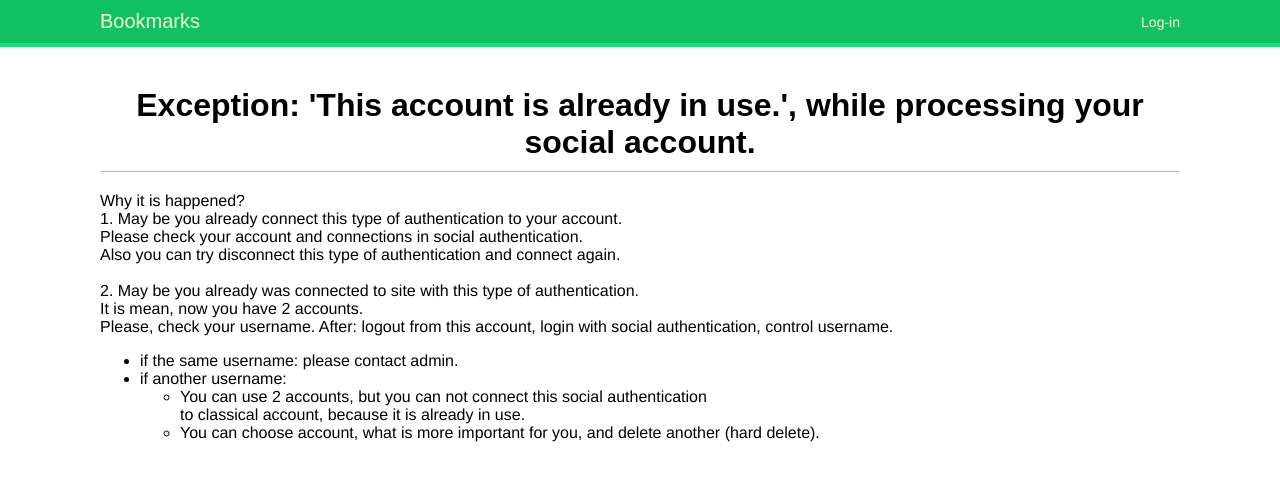
After one commit to smaffy/bookmarks, a Django app: page /account/helpAuthAlreadyAssociated/ in a window 1280 px wide. The commit adds this page. Shown: the top 487 px of the page. Run offline with Django 3.2, Linux system fonts and the light colour scheme; some web fonts are replaced.

Commit message:
4. MySocialAuthExceptionMiddleware. AuthAlreadyAssociated (ne otvalivaetsja ostalnoe)

```diff
--- a/account/urls.py
+++ b/account/urls.py
@@ -35,4 +35,7 @@ urlpatterns = [
 
     path('settings/', views.settings, name='settings'),
     path('settings/password/', views.password, name='password'),
+
+    # exception AuthAlreadyAssociated
+    path('helpAuthAlreadyAssociated/', views.helpAuthAlreadyAssociated, name='helpAuthAlreadyAssociated'),
 ]
--- a/account/views.py
+++ b/account/views.py
@@ -115,6 +115,10 @@ def ppolice(request):
     return render(request, 'account/ppolice.html', {'section': 'ppolice'})
 
 
+def helpAuthAlreadyAssociated(request):
+    return render(request, 'account/helpAuthAlreadyAssociated.html', {'section': 'helpAuthAlreadyAssociated'})
+
+
 @login_required
 def settings(request):
     user = request.user
--- a/bookmarks/settings.py
+++ b/bookmarks/settings.py
@@ -57,8 +57,8 @@ MIDDLEWARE = [
     'django.contrib.messages.middleware.MessageMiddleware',
     'django.middleware.clickjacking.XFrameOptionsMiddleware',
 
-    # 'social_django.middleware.SocialAuthExceptionMiddleware',
-    'account.middleware.MySocialAuthExceptionMiddleware'
+    'bookmarks.middleware.MySocialAuthExceptionMiddleware',
+    'social_django.middleware.SocialAuthExceptionMiddleware',
 ]
 
 ROOT_URLCONF = 'bookmarks.urls'
--- a/templates/account/edit.html
+++ b/templates/account/edit.html
@@ -13,11 +13,6 @@
     </form>
 
     <br>
-    <p>You can config your login settings.</p>
-    <form action={{ url 'settings' }} >
-        <button type="submit">Login settings</button>
-    </form>
-
     <p>You can config your <a href="{% url "settings" %}">login settings</a>.</p>
 
     {% if user.has_usable_password %}
--- /dev/null
+++ b/templates/account/helpAuthAlreadyAssociated.html
@@ -0,0 +1,38 @@
+{% extends 'base.html' %}
+
+{% block content %}
+    <h1 style="text-align: center"><b>Exception: 'This account is already in use.', while processing your social account.</b></h1>
+
+    <div>
+        <t>Why it is happened?</t>
+        <br>
+        1. May be you already connect this type of authentication to your account. <br>
+        <t>
+            Please check your account and connections in social authentication. <br>
+            Also you can try disconnect this type of authentication and connect again.
+        </t>
+        <br><br>
+
+        2. May be you already was connected to site with this type of authentication. <br>
+        <t>
+            It is mean, now you have 2 accounts. <br>
+            Please, check your username. After: logout from this account, login with social authentication, control username. <br>
+            <ul>
+                <li> if the same username: please contact admin. </li>
+                <li>
+                    if another username:
+                    <ul>
+                        <li> You can use 2 accounts, but you can not connect this social authentication <br>
+                            to classical account, because it is already in use. </li>
+                        <li> You can choose account, what is more important for you, and delete another (hard delete).  </li>
+                    </ul>
+                </li>
+
+            </ul>
+
+        </t>
+
+    </div>
+
+
+{% endblock %}
```
Also changed, not shown: bookmarks/middleware.py (added, +11 -0 lines), templates/account/settings.html (+17 -16 lines).
